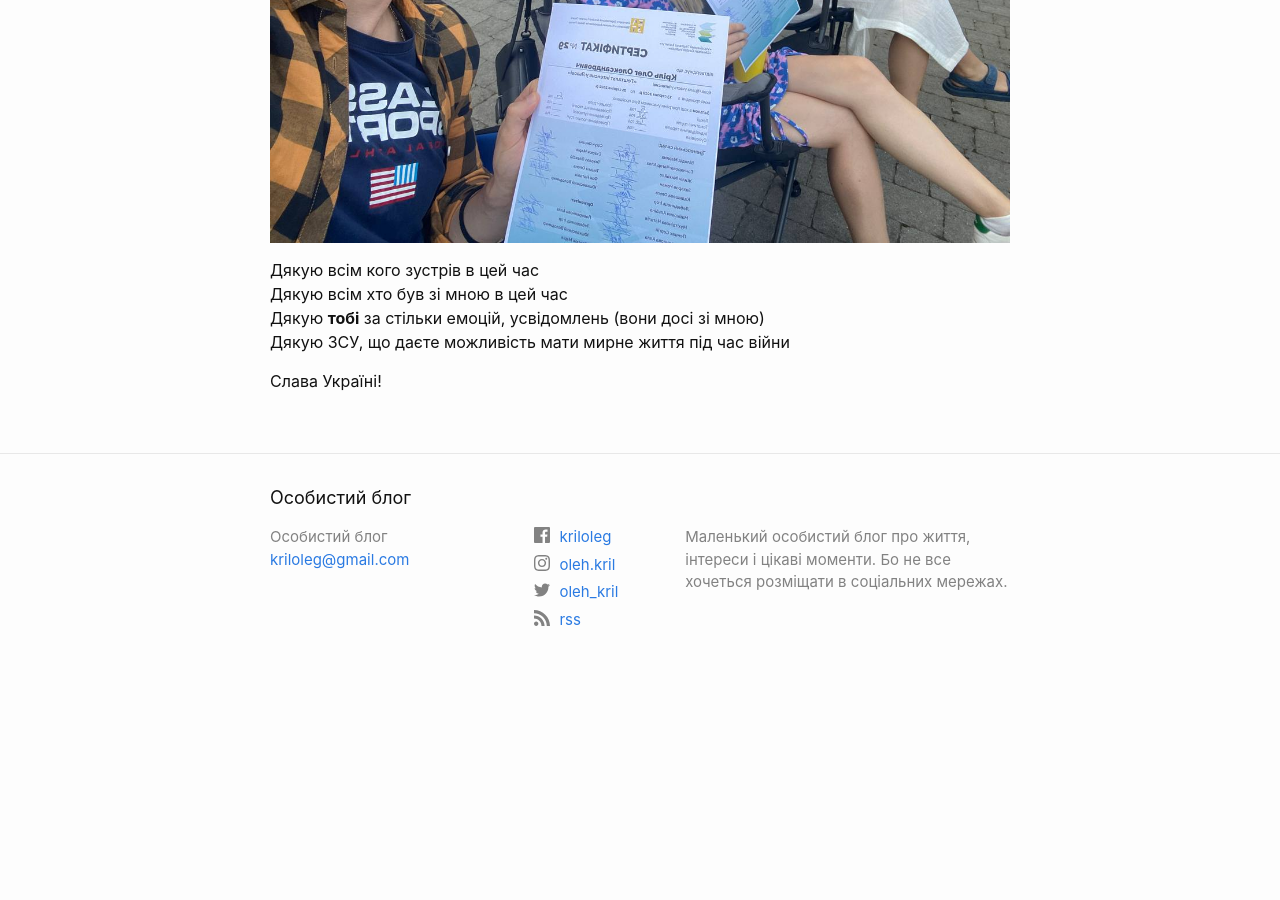
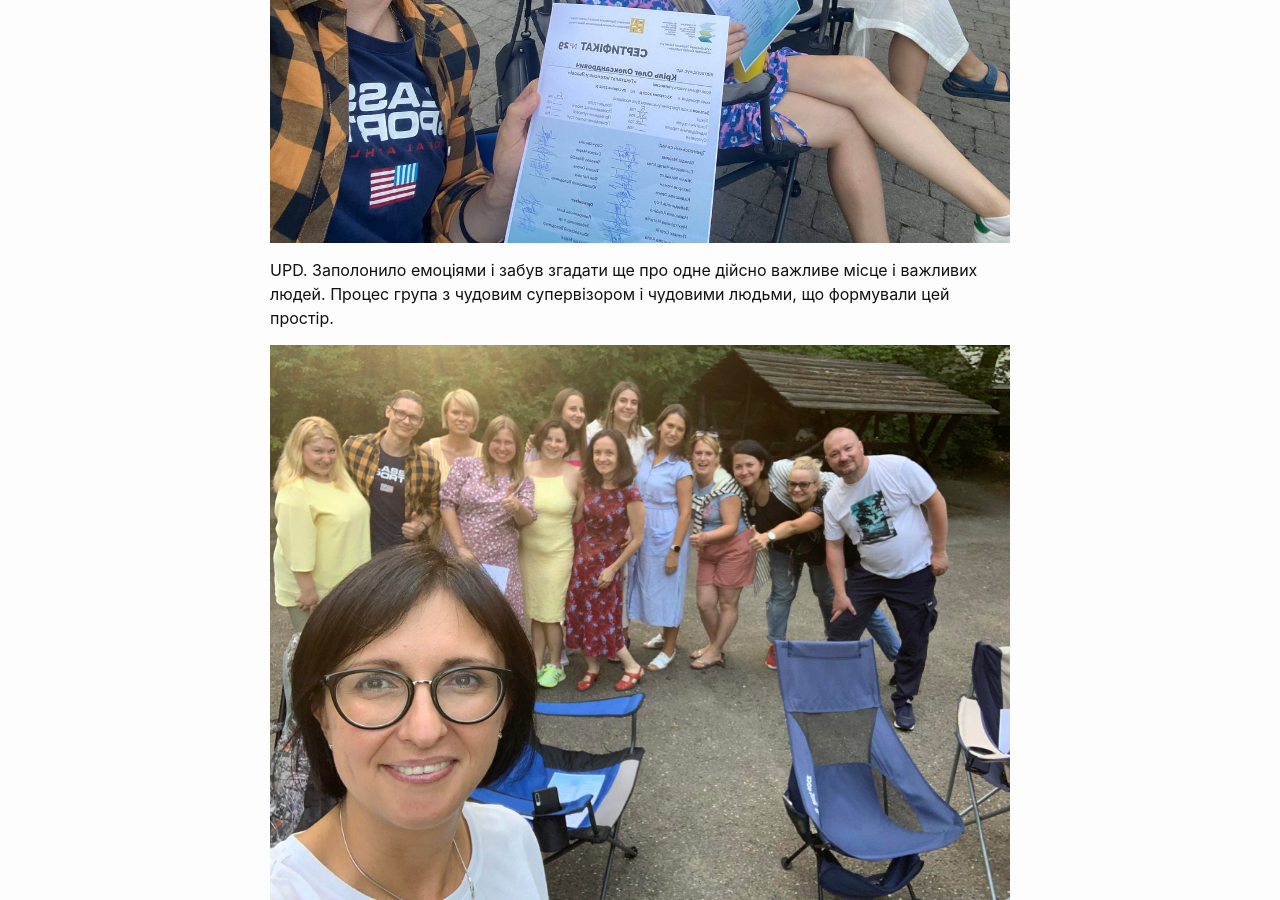
Before and after one commit to kriloleg/kriloleg.github.io, a Jekyll site: the page built from _posts/2022-08-22/2022-08-22-gestalt-intensive-lviv.markdown, in a window 1280 px wide and 900 px high, scrolled down 2233 px. Built offline with Jekyll 4.4.1, drawn with Linux system fonts in a browser that asks for light colours; before the commit the page ends 2924 px from its top, so only the background shows below that.

Commit message:
Add missed photo for gestalt

```diff
--- a/_posts/2022-08-22/2022-08-22-gestalt-intensive-lviv.markdown
+++ b/_posts/2022-08-22/2022-08-22-gestalt-intensive-lviv.markdown
@@ -24,6 +24,10 @@ tags: Гештальт Гештальт-Навчання Гештальт-Інт
 
 ![Я і мої колеги на гештальт інтенсиві, 2022 рік, Львів](/assets/2022-08-22/2022-08-22-06.52.44.jpg)
 
+UPD. Заполонило емоціями і забув згадати ще про одне дійсно важливе місце і важливих людей. Процес група з чудовим супервізором і чудовими людьми, що формували цей простір.
+
+![Гештальт інтенсив Львів 2022, процес група](/assets/2022-08-22/300174593_5582455238463929_1058241929114462581_n.jpg)
+
 Дякую всім кого зустрів в цей час\\
 Дякую всім хто був зі мною в цей час\\
 Дякую **тобі** за стільки емоцій, усвідомлень (вони досі зі мною)\\
```
Also changed, not shown: assets/2022-08-22/300174593_5582455238463929_1058241929114462581_n.jpg (added).
